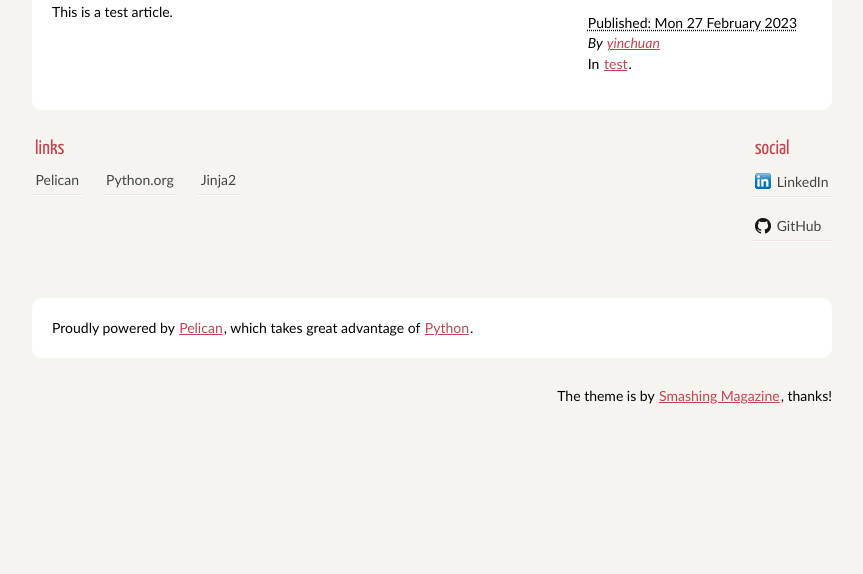
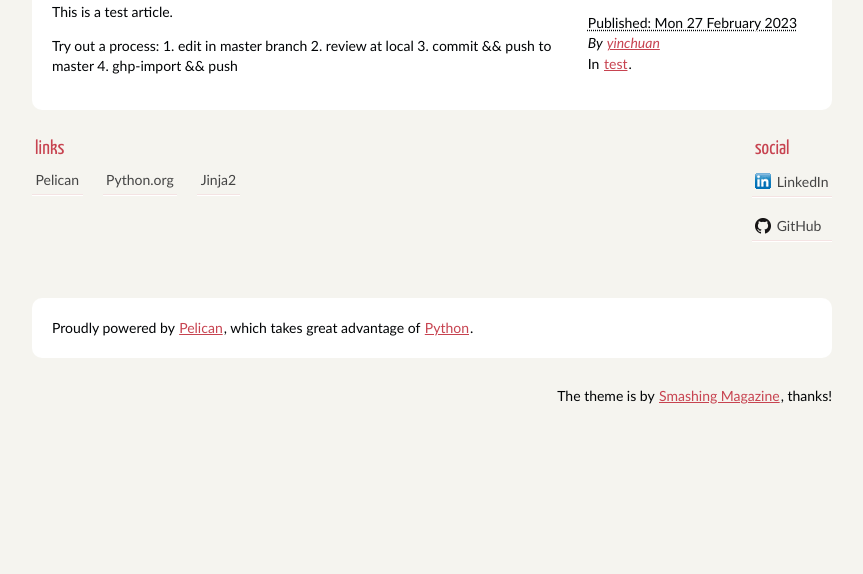
Before and after one commit to yinchuan/yinchuan.github.io, a plain HTML site: page index.html in a window 1280 px wide. Shown: the part 226-800 px from the top of the page, without its empty margins (208-1071 px from the left). Drawn offline with Linux system fonts and the light colour scheme; files whose address does not match are found by name.

Commit message:
Update documentation

```diff
--- a/index.html
+++ b/index.html
@@ -29,7 +29,12 @@
         </address>
 <p>In <a href="/category/test.html">test</a>.</p>
 
-</footer><!-- /.post-info --><p>This is a test article.</p>                </article>
+</footer><!-- /.post-info --><p>This is a test article.</p>
+<p>Try out a process:
+1. edit in master branch
+2. review at local
+3. commit &amp;&amp; push to master
+4. ghp-import &amp;&amp; push</p>                </article>
             </aside><!-- /#featured -->
         <section id="extras" class="body">
                 <div class="blogroll">
```
Also changed, not shown: a-test-article.html (+6 -1 lines), author/yinchuan.html (+6 -1 lines), category/test.html (+6 -1 lines).
